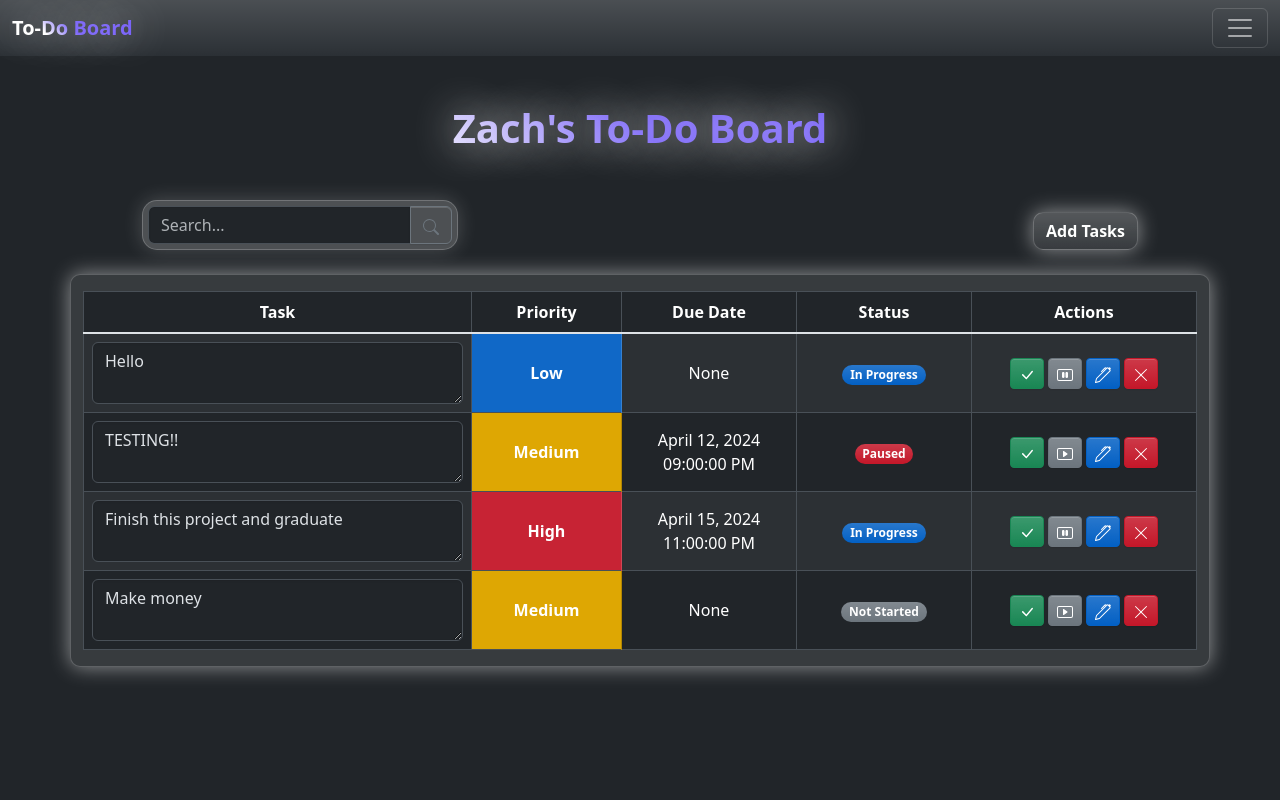
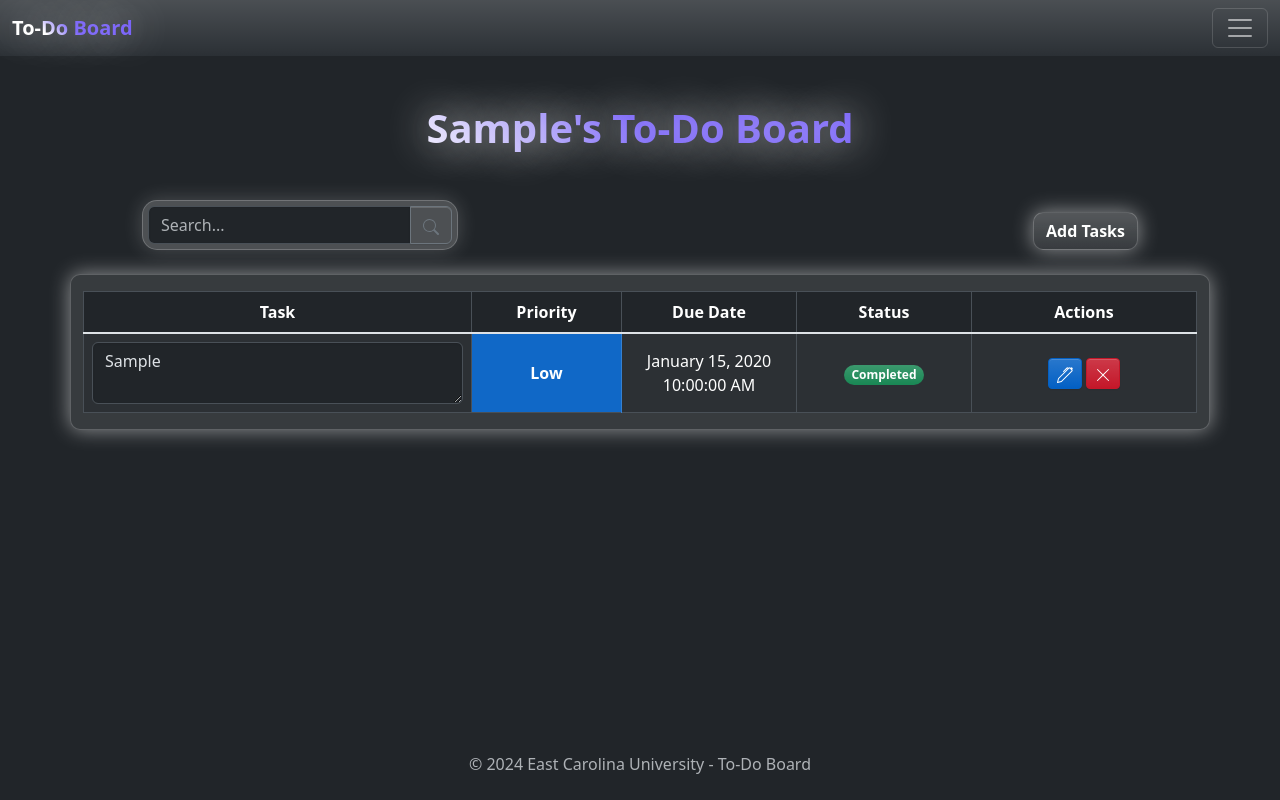
Before and after one commit to zodakzach/to-do-board, a Flask app: page /todo-list in a window 1280 px wide. Run offline with Flask 3, Linux system fonts and the light colour scheme; a user stored in the database is signed in; tables that the repository leaves empty hold one stand-in row (values such as "Sample post"); style sheets or scripts are compiled from the project's sources; some libraries are stand-ins or nearby versions.

Commit message:
Project Complete

```diff
--- a/Backend/requirements.txt
+++ b/Backend/requirements.txt
@@ -1,7 +1,7 @@
 flask
 Flask-SQLAlchemy
 jinja2
-psycopg
+psycopg2
 flask-login
 python-dotenv
 flask-bcrypt
--- a/Backend/src/main.py
+++ b/Backend/src/main.py
@@ -21,10 +21,17 @@ if os.path.exists(dotenv_path):
     load_dotenv(dotenv_path)
 
 # Database Connection (sqlite for dev)
-app.config["SQLALCHEMY_DATABASE_URI"] = "sqlite:///../todo_board.db"
+# app.config["SQLALCHEMY_DATABASE_URI"] = "sqlite:///../todo_board.db"
+
+DB = os.getenv("DATABASE")
+DB_SERVER = os.getenv("DATABASE_SERVER")
+DB_USER = os.getenv("DATABASE_USERNAME")
+DB_PASS = os.getenv("DATABASE_PASSWORD")
 
 # Database Connection (postgresql for production)
-# app.config['SQLALCHEMY_DATABASE_URI'] = 'postgresql://username:password@hostname/database_name'
+app.config[
+    "SQLALCHEMY_DATABASE_URI"
+] = f"postgresql://{DB_USER}:{DB_PASS}@{DB_SERVER}/{DB}"
 
 app.config["SQLALCHEMY_TRACK_MODIFICATIONS"] = False
 
@@ -97,4 +104,4 @@ if __name__ == "__main__":
     ip = "127.0.0.1"
     port = 5000
 
-    app.run(host=ip, port=port, debug=True)
+    app.run(host=ip, port=port)
--- a/Frontend/package.json
+++ b/Frontend/package.json
@@ -3,6 +3,7 @@
   "version": "1.0.0",
   "description": "Frontend for To-Do Board website.",
   "scripts": {
+    "start": "npm run build && npm run start-backend",
     "dev": "npm-run-all --parallel watch start-backend",
     "build": "rollup --config && npm run css",
     "start-backend": "cd ../Backend && python src/main.py",
--- a/Frontend/static/scss/styles.scss
+++ b/Frontend/static/scss/styles.scss
@@ -140,4 +140,4 @@ width: 150px; /* Set the desired fixed width */
 
 .actions-fixed-width {
   width: 225px; /* Set the desired fixed width */
-  }
+}
--- a/Frontend/templates/base.html
+++ b/Frontend/templates/base.html
@@ -13,14 +13,18 @@
       src="{{ url_for('static', filename='js/bundle.js') }}"
     ></script>
   </head>
-  <body>
-    <main>
+  <body class="d-flex flex-column min-vh-100">
+    <main class="wrapper flex-grow-1">
       <!-- Content block that child templates will override -->
       {% block content %} {% endblock %}
     </main>
 
-    <footer>
-      <!-- Footer content goes here -->
+    <footer class="footer bg-dark text-white p-4 fixed-bottom">
+      <div class="container text-center">
+        <span class="text-muted"
+          >© 2024 East Carolina University - To-Do Board</span
+        >
+      </div>
     </footer>
   </body>
 </html>
--- a/Frontend/templates/todo-list.html
+++ b/Frontend/templates/todo-list.html
@@ -34,7 +34,7 @@
           placeholder="Search..."
           id="search"
         />
-        <button class="btn btn-outline-secondary" type="button">
+        <button id="searchButton" class="btn btn-outline-secondary" type="button">
           <svg
             xmlns="http://www.w3.org/2000/svg"
             width="16"
```
Also changed, not shown: Backend/src/auth.py (+11 -3 lines), Frontend/static/js/todo-list.js (+11 -7 lines), Frontend/templates/settings.html (+7 -4 lines), Backend/todo_board.db (deleted), Frontend/static/js/bundle.js, README.md, todo_board.db (deleted), 1 other file.
